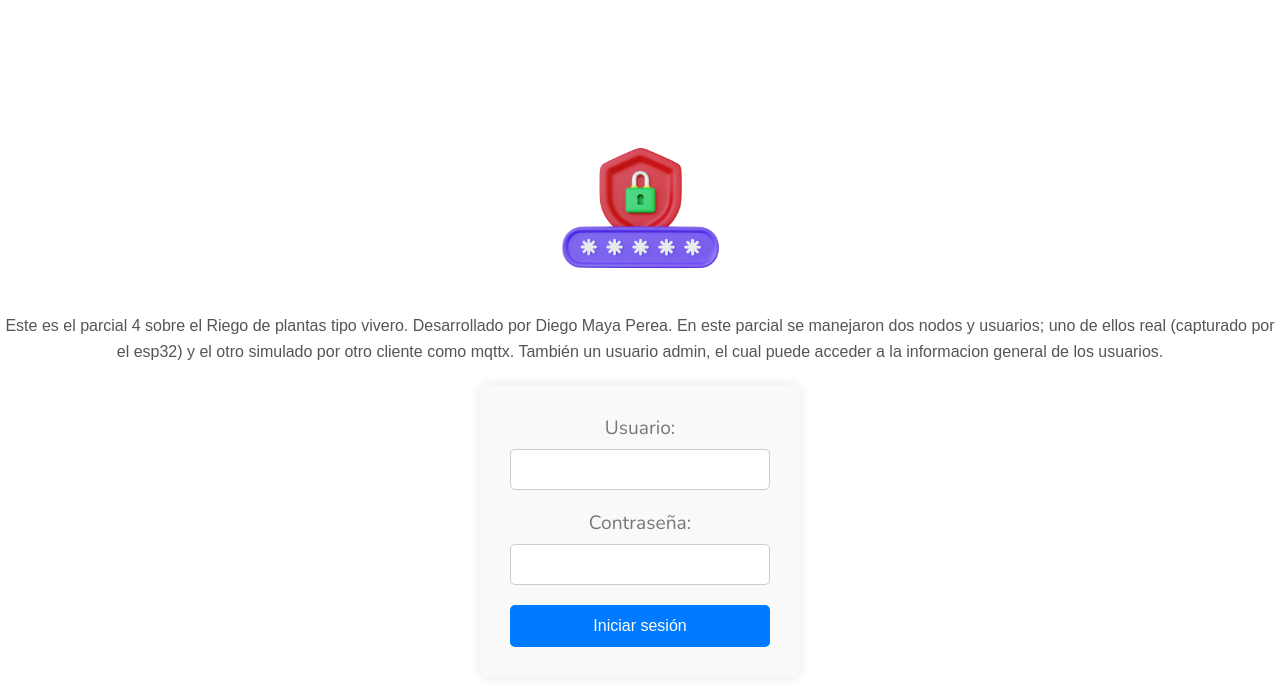
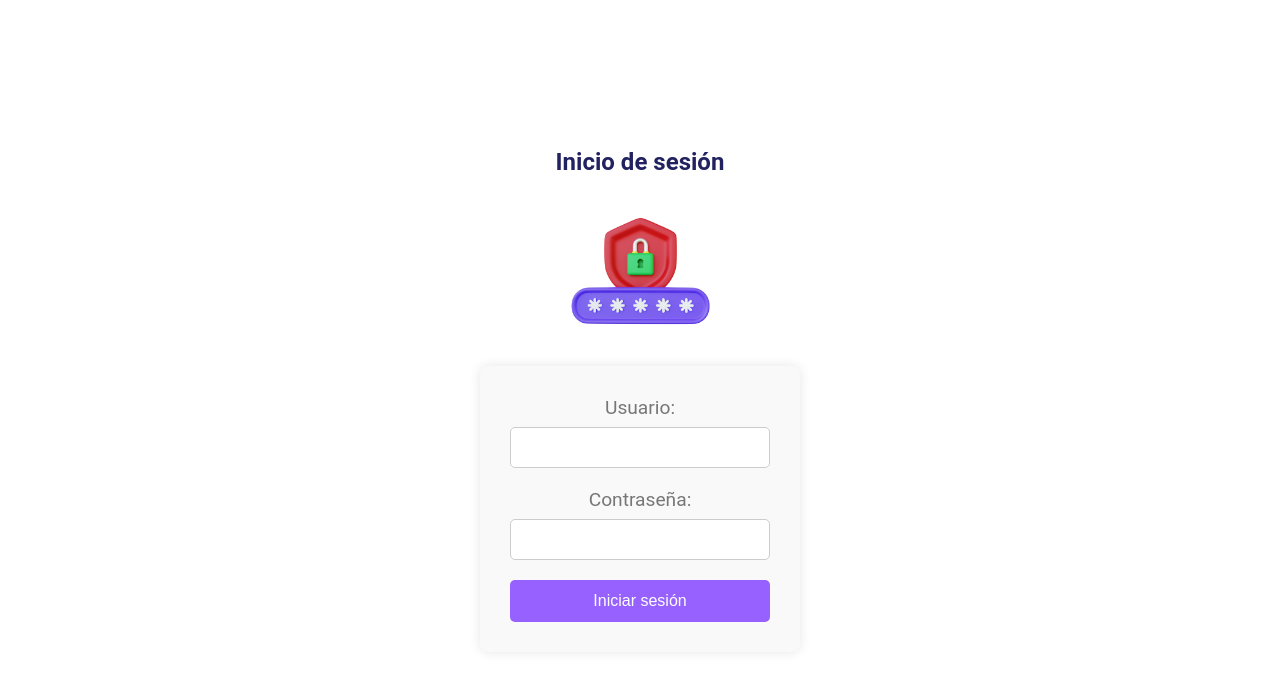
Before and after one commit to dmaya35/parcial4_iot, a React (Create React App) app in the folder frontend/: page / in a window 1280 px wide. Shown: the top 686 px of the page. Built offline with nearby package versions, Linux system fonts and the light colour scheme.

Commit message:
Estilo del login listo

```diff
--- a/frontend/src/login.js
+++ b/frontend/src/login.js
@@ -34,14 +34,8 @@ const Login = ({ setUserRole, setUserHome }) => {
 
   return (
     <CenteredContainer>
+      <Title>Inicio de sesión</Title>
       <StyledImage src={lockIcon} alt="Ícono de candado" />
-      <CustomH3>
-        Este es el parcial 4 sobre el Riego de plantas tipo vivero. Desarrollado
-        por Diego Maya Perea. En este parcial se manejaron dos nodos y usuarios;
-        uno de ellos real (capturado por el esp32) y el otro simulado por otro
-        cliente como mqttx. También un usuario admin, el cual puede acceder a la
-        informacion general de los usuarios.
-      </CustomH3>
       <LoginForm onSubmit={handleSubmit}>
         <FormField>
           <label htmlFor="username">Usuario:</label>
@@ -61,7 +55,7 @@ const Login = ({ setUserRole, setUserHome }) => {
             onChange={(e) => setPassword(e.target.value)}
           />
         </FormField>
-        <SubmitButton type="submit">Iniciar sesión</SubmitButton>
+        <StyledButton type="submit">Iniciar sesión</StyledButton>
         {error && <ErrorMessage>{error}</ErrorMessage>}
       </LoginForm>
     </CenteredContainer>
@@ -76,20 +70,16 @@ const CenteredContainer = styled.div`
   height: 100vh;
 `;
 
+const Title = styled.h2`
+  font-family: "Roboto", sans-serif;
+  font-size: 24px;
+  margin-bottom: 20px;
+`;
+
 const StyledImage = styled.img`
-  width: 170px; /* Tamaño del ícono */
+  width: 150px; /* Tamaño del ícono */
   height: auto; /* Para mantener la proporción */
   margin-bottom: 20px; /* Espacio adicional después del ícono */
-`;
-
-const CustomH3 = styled.h3`
-  font-family: "Arial", sans-serif;
-  font-size: 16px;
-  font-weight: normal;
-  line-height: 1.6;
-  text-align: center;
-  margin-bottom: 20px;
-  color: #555;
 `;
 
 const LoginForm = styled.form`
@@ -120,9 +110,9 @@ const FormField = styled.div`
   }
 `;
 
-const SubmitButton = styled.button`
+const StyledButton = styled.button`
   padding: 12px;
-  background-color: #007bff;
+  background-color: #9661ff; /* Color morado suave */
   color: white;
   border: none;
   border-radius: 5px;
@@ -130,7 +120,7 @@ const SubmitButton = styled.button`
   width: 100%;
   font-size: 16px;
   &:hover {
-    background-color: #0056b3;
+    background-color: #7c3dff; /* Cambio de tono al hacer hover */
   }
 `;
 
--- a/frontend/src/styles/GlobalStyle.js
+++ b/frontend/src/styles/GlobalStyle.js
@@ -19,7 +19,7 @@ export const GlobalStyle = createGlobalStyle`
     }
 
     body{
-        font-family: 'Nunito', sans-serif;
+        font-family: "Roboto", sans-serif;
         font-size: clamp(1rem, 1.5vw, 1.2rem);
         overflow: hidden;
         color: rgba(34, 34, 96, .6);
```
